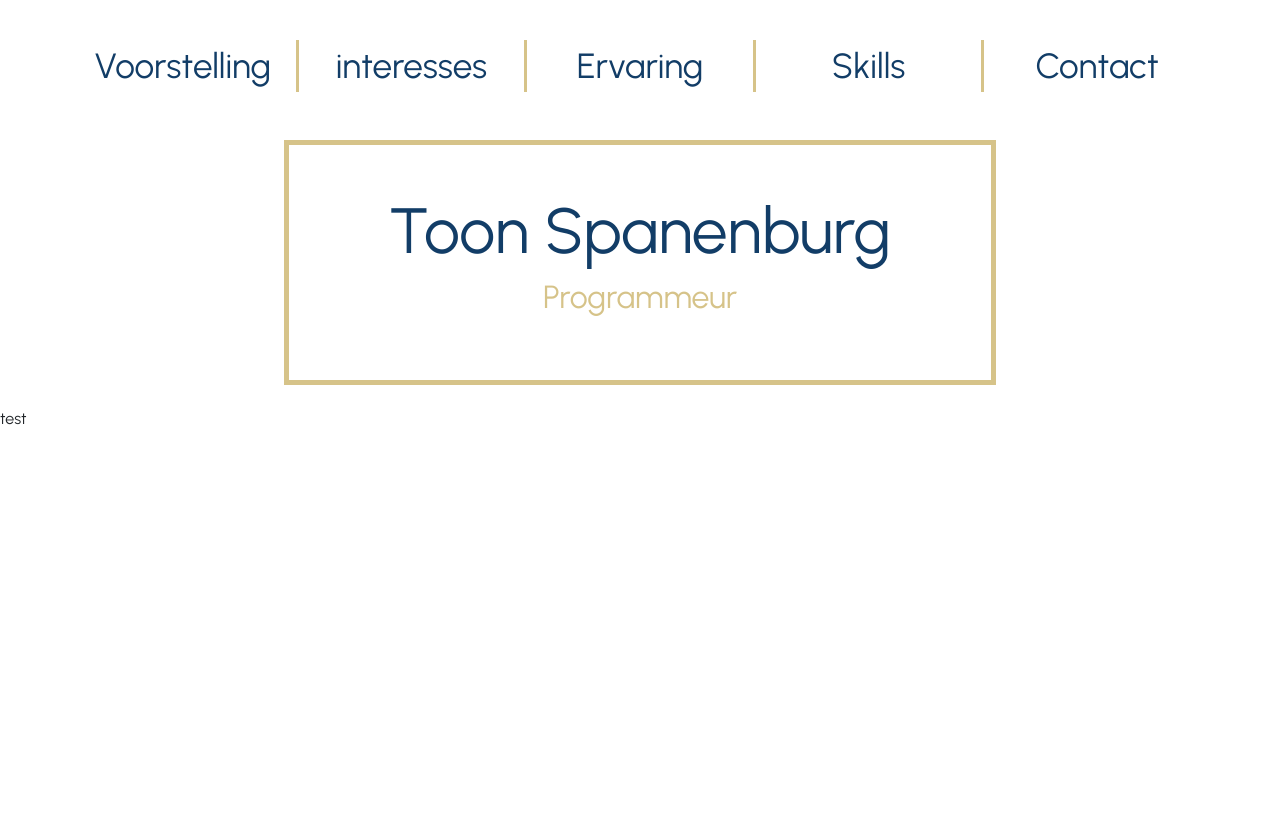
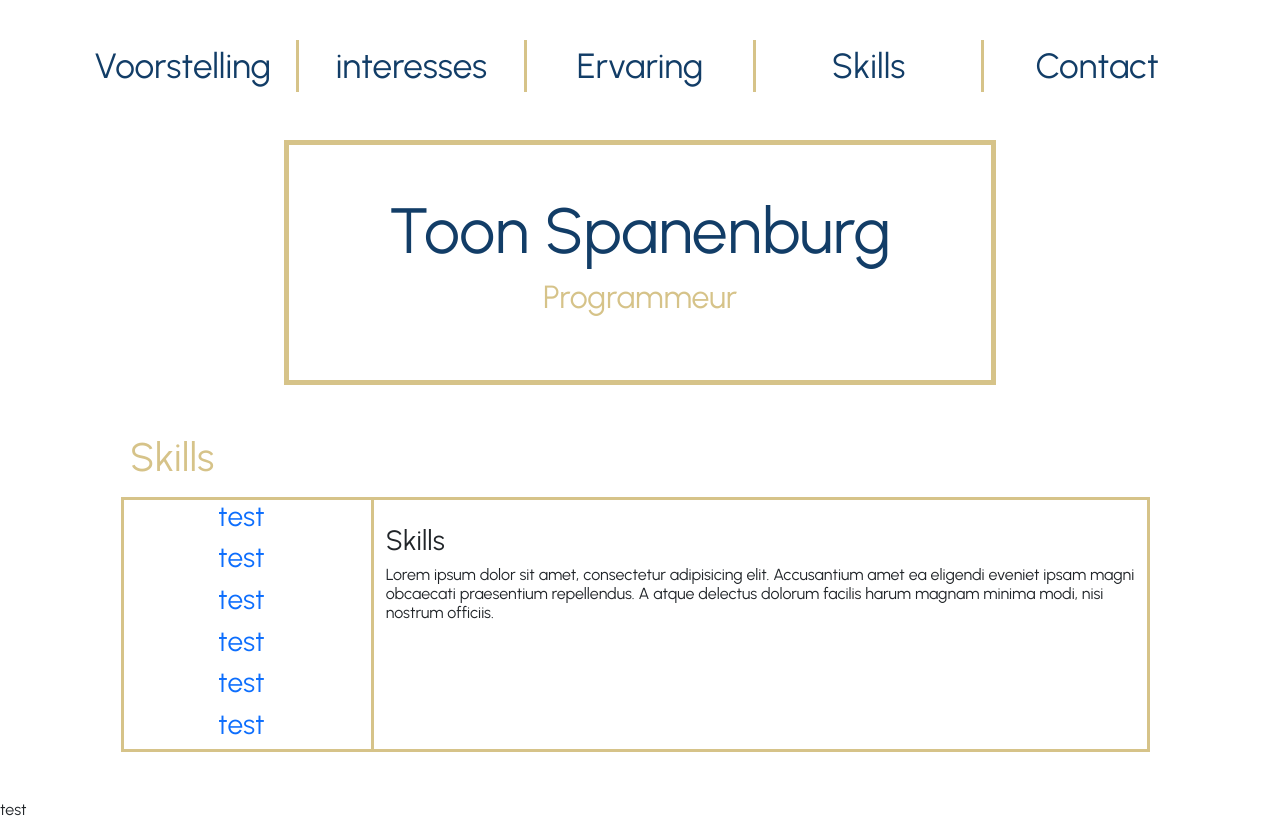
Before and after one commit to ToonSpanenburg/ToonSpanenburgWebsite, a Vue app: page / in a window 1280 px wide. Before the commit the page ends 800 px from the top, so only its background shows below. Built offline with nearby package versions, Linux system fonts and the light colour scheme.

Commit message:
first design

```diff
--- a/src/App.vue
+++ b/src/App.vue
@@ -3,12 +3,14 @@
 import MyHeader from "@/components/MyHeader.vue";
 import TestComponent from "@/components/TestComponent.vue";
 import WelcomeComponent from "@/components/WelcomeComponent.vue";
+import SkillsComponent from "@/components/SkillsComponent.vue";
 </script>
 
 <template>
 
   <MyHeader/>
   <welcome-component/>
+  <SkillsComponent/>
   <TestComponent/>
 </template>
 
--- /dev/null
+++ b/src/components/Skills/ButtonComponent.vue
@@ -0,0 +1,17 @@
+<script setup>
+
+</script>
+
+<template>
+  <div class="row">
+    <a href="" class="text-center  skillsButton bottomBorder">
+      <h3>
+        test
+      </h3>
+    </a>
+  </div>
+</template>
+
+<style scoped>
+
+</style>
--- /dev/null
+++ b/src/components/Skills/vueSkillComponent.vue
@@ -0,0 +1,17 @@
+<script setup>
+
+</script>
+
+<template>
+<div>
+  <h3 class=" mt-4">
+    Skills
+  </h3>
+  Lorem ipsum dolor sit amet, consectetur adipisicing elit. Accusantium amet ea eligendi eveniet ipsam magni obcaecati praesentium repellendus. A atque delectus dolorum facilis harum magnam minima modi, nisi nostrum officiis.
+
+</div>
+</template>
+
+<style scoped>
+
+</style>
--- /dev/null
+++ b/src/components/SkillsComponent.vue
@@ -0,0 +1,70 @@
+<script setup>
+import { ref, computed } from 'vue'
+import vueSkillsComponent from './Skills/vueSkillComponent.vue';
+import ButtonComponent from "@/components/Skills/ButtonComponent.vue";
+
+
+const routes = {
+  '/': vueSkillsComponent,
+}
+
+const currentPath = ref(window.location.hash)
+
+window.addEventListener('hashchange', () => {
+  currentPath.value = window.location.hash
+})
+
+const currentView = computed(() => {
+  return routes[currentPath.value.slice(1) || '/']
+})
+</script>
+
+<template>
+<div class="m-4">
+  <div id="Skills" class="container mb-5">
+    <div class="m-5">
+      <h2 class="mb-3">
+        Skills
+      </h2>
+
+      <div class="skillsBorder">
+        <div class="row">
+          <div class="col-3 skillsLine">
+
+            <button-component/>
+            <button-component/>
+            <button-component/>
+            <button-component/>
+            <button-component/>
+            <button-component/>
+
+
+          </div>
+          <div class="col-9">
+            <component :is="currentView" />
+          </div>
+        </div>
+      </div>
+    </div>
+  </div>
+</div>
+</template>
+
+<style scoped>
+  .skillsLine
+  {
+    border-right-style: solid;
+    border-right-color: #d6c389;
+    border-right-width: 3px;
+  }
+
+
+  .skillsBorder
+  {
+    display: inline-block;
+    border-style: solid;
+    border-color: #d6c389;
+    border-width: 3px;
+    margin-left: -9px;
+  }
+</style>
```
